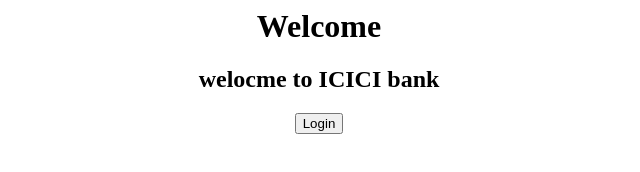
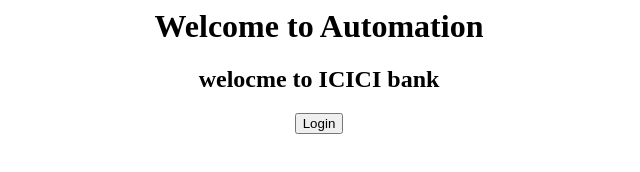
Before and after one commit to kmdcloudtech/bank, a plain HTML site: page index.html in a window 1280 px wide. Shown: the whole page, without its empty margins (321-961 px from the left). Drawn offline with Linux system fonts and the light colour scheme.

Commit message:
Update index.html

```diff
--- a/index.html
+++ b/index.html
@@ -4,7 +4,7 @@
     </head>
 <body>
     <center>
-        <h1> Welcome </h1>
+        <h1> Welcome to Automation </h1>
 		<h2> welocme to ICICI bank </h2>
 		<button> Login </button>
     </center>
```
